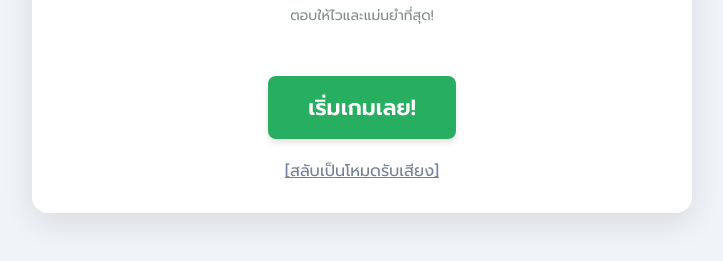
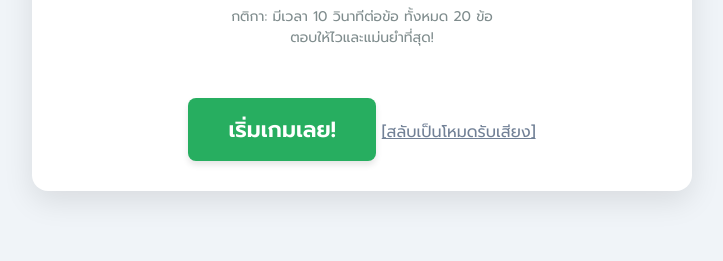
Before and after one commit to karnsasi-wq/music-tuner-game, a plain HTML site: page button.html in a window 1280 px wide. Shown: the part 435-696 px from the top of the page, without its empty margins (278-1001 px from the left). Drawn offline with Linux system fonts and the light colour scheme.

Commit message:
Update button.html

```diff
--- a/button.html
+++ b/button.html
@@ -197,9 +197,7 @@
                 กติกา: มีเวลา 10 วินาทีต่อข้อ ทั้งหมด 20 ข้อ<br>ตอบให้ไวและแม่นยำที่สุด!
             </p>
             <button class="btn-action btn-start" onclick="initGame()">เริ่มเกมเลย!</button>
-
-<div style="margin-top: 20px; text-align: center; display: block;">
-    <a href="index.html" style="color: #718096; text-decoration: underline; font-size: 16px; cursor: pointer;">
+            <a href="index.html" style="color: #718096; text-decoration: underline; font-size: 16px; cursor: pointer;">
         [สลับเป็นโหมดรับเสียง]
     </a>
 </div>
```
